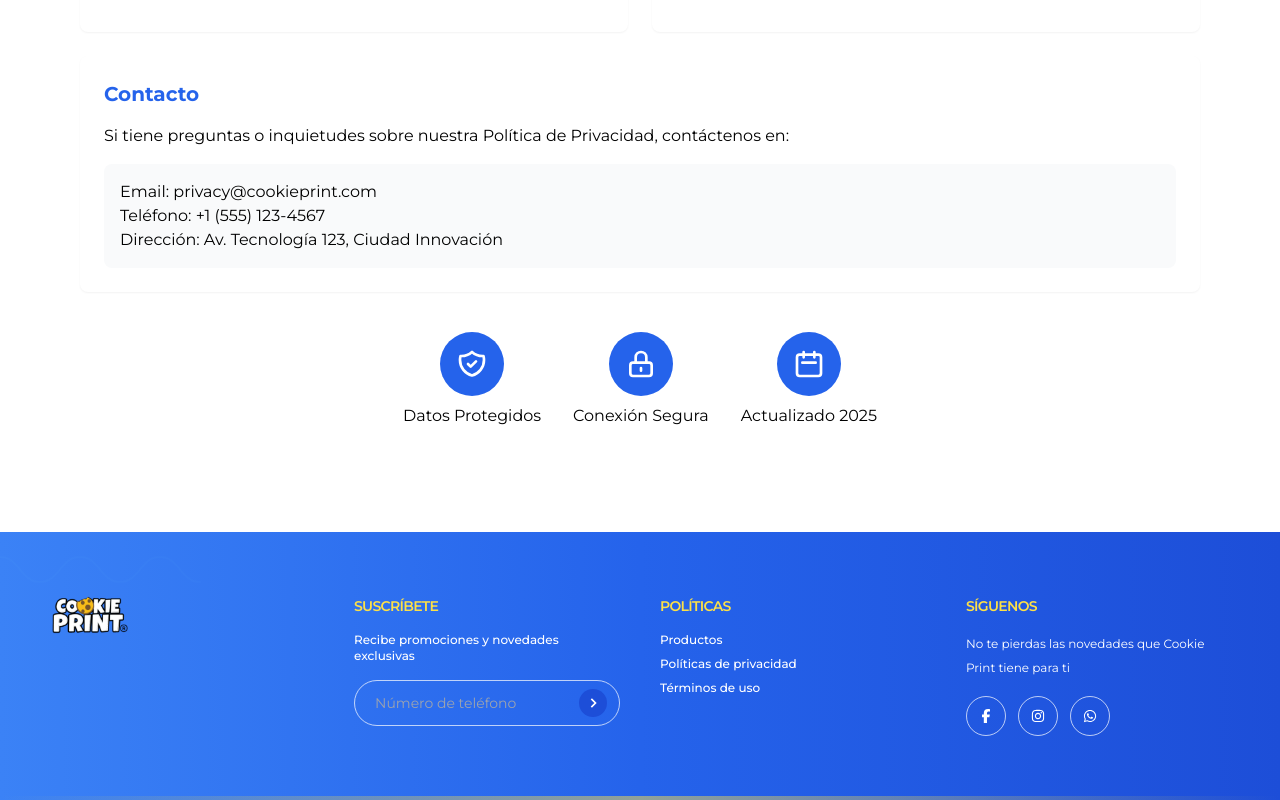
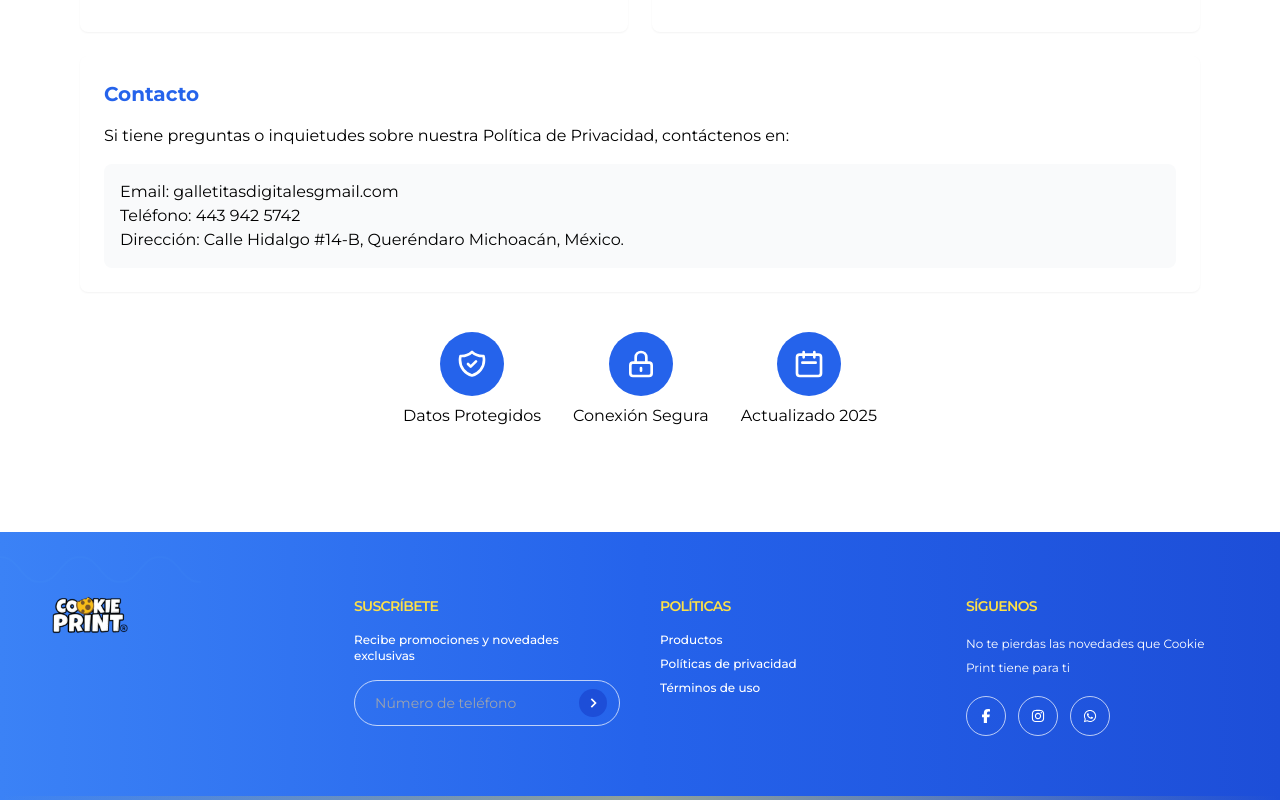
Before and after one commit to peterpunk97/cookieprint, a React (Vite) app: page /politicas in a window 1280 px wide. Shown: the part 1324-2124 px from the top of the page. Built offline with nearby package versions, Linux system fonts and the light colour scheme; no server answers.

Commit message:
correcciones

```diff
--- a/src/constants/links.tsx
+++ b/src/constants/links.tsx
@@ -44,7 +44,7 @@ export const socialLinks = [
     {
         id: 3,
         title: 'WhatsApp',
-        href: 'https://www.whatsapp.com',
+        href: 'https://wa.link/dpqbra',
         icon: <FaWhatsapp/>,
     },
 ];
--- a/src/lib/validator.ts
+++ b/src/lib/validator.ts
@@ -7,7 +7,9 @@ export const userRegisterSchema = z.object({
 		.string()
 		.min(6, 'La contraseña debe tener al menos 6 caracteres'),
 	fullName: z.string().min(1, 'El nombre completo es requerido'),
-	phone: z.string().optional(),
+	phone: z
+		.string()
+		.regex(/^[0-9]{10}$/, "Debe ser un número de 10 dígitos"),
 });
 
 export const addressSchema = z.object({
--- a/src/pages/Politicas.tsx
+++ b/src/pages/Politicas.tsx
@@ -103,9 +103,9 @@ export default function Politicas() {
           <h2 className="text-xl font-bold mb-4 text-[#2563EB]">Contacto</h2>
           <p className="mb-4">Si tiene preguntas o inquietudes sobre nuestra Política de Privacidad, contáctenos en:</p>
           <div className="bg-gray-50 p-4 rounded-lg">
-            <p>Email: privacy@cookieprint.com</p>
-            <p>Teléfono: +1 (555) 123-4567</p>
-            <p>Dirección: Av. Tecnología 123, Ciudad Innovación</p>
+            <p>Email: galletitasdigitalesgmail.com</p>
+            <p>Teléfono: 443 942 5742</p>
+            <p>Dirección: Calle Hidalgo #14-B, Queréndaro Michoacán, México.</p>
           </div>
         </div>
 
--- a/src/pages/RegisterPage.tsx
+++ b/src/pages/RegisterPage.tsx
@@ -82,10 +82,13 @@ export const RegisterPage = () => {
               <div className="w-full">
                 <input
                   type="text"
+                  inputMode="numeric"
+                  pattern="\d*"
                   placeholder="Número celular"
                   className="border border-slate-200 text-black px-5 py-4 placeholder:text-black text-sm rounded-full w-full"
                   {...register("phone")}
                 />
+
                 {errors.phone && (
                   <p className="text-red-500 text-xs mt-1 ml-4">{errors.phone.message}</p>
                 )}
```
